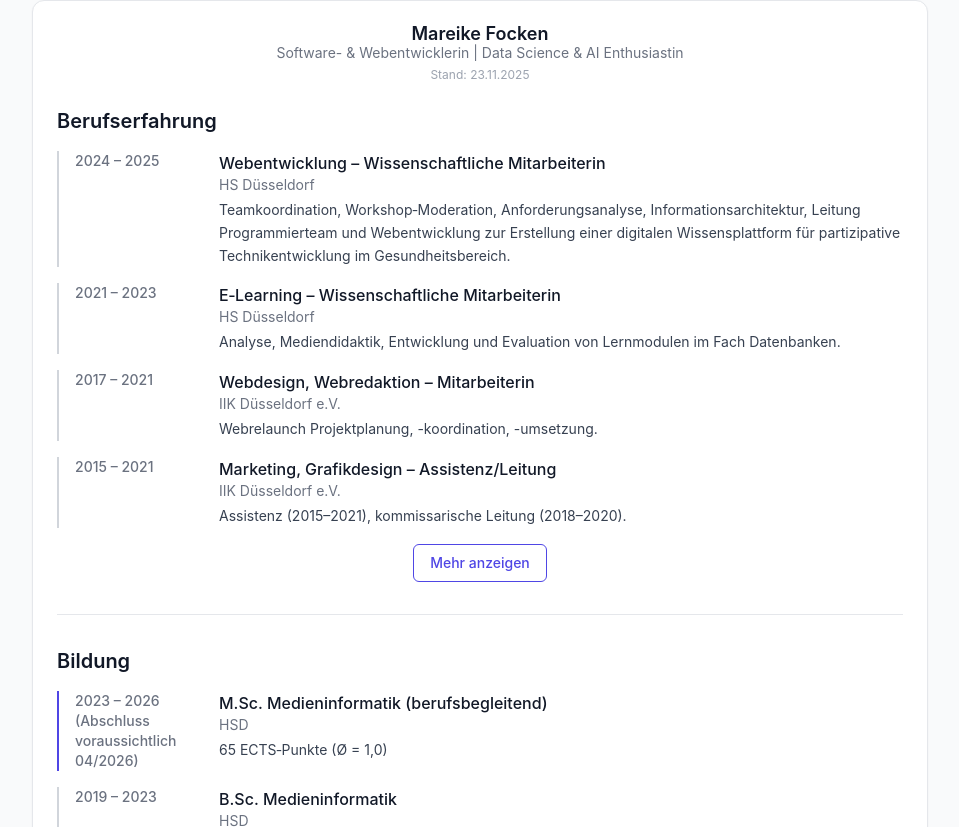
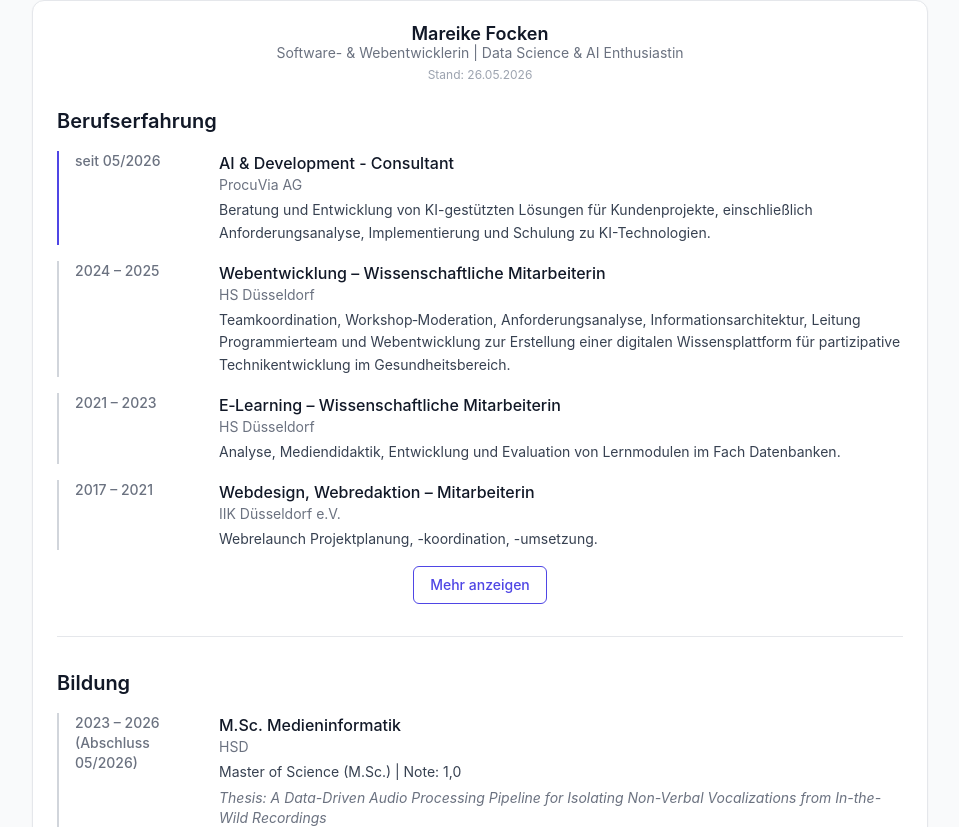
Before and after one commit to mafo3186/me, a Next.js app: page /resume in a window 1280 px wide. Shown: the part 213-1040 px from the top of the page, without its empty margins (160-1119 px from the left). Built offline with nearby package versions, Linux system fonts and the light colour scheme.

Commit message:
updating work experience and M.Sc. degree

```diff
--- a/app/resume/page.tsx
+++ b/app/resume/page.tsx
@@ -15,13 +15,22 @@ interface Education {
   institution: string;
   period: string;
   description: string;
+  thesis?: string;
   current?: boolean;
 }
 
 export default function Resume() {
-  const currentDate = '23.11.2025';
+  const currentDate = '26.05.2026';
 
   const experiences: Experience[] = [
+    {
+      title: 'AI & Development - Consultant',
+      organization: 'ProcuVia AG',
+      period: 'seit 05/2026',
+      description:
+        'Beratung und Entwicklung von KI-gestützten Lösungen für Kundenprojekte, einschließlich Anforderungsanalyse, Implementierung und Schulung zu KI-Technologien.',
+      current: true,
+    },
     {
       title: 'Webentwicklung – Wissenschaftliche Mitarbeiterin',
       organization: 'HS Düsseldorf',
@@ -75,11 +84,12 @@ export default function Resume() {
 
   const educations: Education[] = [
     {
-      title: 'M.Sc. Medieninformatik (berufsbegleitend)',
+      title: 'M.Sc. Medieninformatik',
       institution: 'HSD',
-      period: '2023 – 2026 (Abschluss voraussichtlich 04/2026)',
-      description: '65 ECTS‑Punkte (Ø = 1,0)',
-      current: true,
+      period: '2023 – 2026 (Abschluss 05/2026)',
+      description: 'Master of Science (M.Sc.) | Note: 1,0',
+      thesis: 'A Data-Driven Audio Processing Pipeline for Isolating Non-Verbal Vocalizations from In-the-Wild Recordings',
+      current: false,
     },
     {
       title: 'B.Sc. Medieninformatik',
@@ -101,7 +111,7 @@ export default function Resume() {
     },
   ];
 
-  const skills = ['Python (ML/DL)', 'Java', 'Typescript', 'Javascript', 'React/Next.js', 'HTML5', 'CSS/Tailwind', 'SQL', 'Git', 'GitHub CoPilot','Adobe Suite'];
+  const skills = ['Python (ML/DL)', 'Java', 'Typescript', 'Javascript', 'React/Next.js', 'HTML5', 'CSS/Tailwind', 'SQL', 'Git', 'GitHub CoPilot', 'Claude Code', 'Adobe Suite'];
   const methods = ['Scrum / Agile Methoden', 'Requirements Engineering', 'Workshop‑Moderation', 'Prompting', 'Kommunikativ', 'Lösungsorientiert', 'Lernfähig'];
   const languages = ['Deutsch (Muttersprache)', 'Englisch (C1)', 'Französisch (B2)', 'Spanisch (A2)'];
   const interests = ['Reisen', 'Tanzen', 'Singen', 'KI: Machine/Deep Learning', 'Sinnvolle Digitalisierung'];
@@ -127,7 +137,7 @@ export default function Resume() {
                 {(showMoreExp ? experiences : experiences.slice(0, 4)).map((exp, idx) => (
                   <div
                     key={idx}
-                    className={`border-l-2 pl-4 border-gray-300 dark:border-gray-600`}
+                    className={`border-l-2 pl-4 ${exp.current ? 'border-indigo-600 dark:border-indigo-400' : 'border-gray-300 dark:border-gray-600'}`}
                   >
                     <div className="flex flex-col md:flex-row md:items-start md:gap-4">
                       {/* Zeitraum */}
@@ -171,6 +181,10 @@ export default function Resume() {
                         <h4 className="font-medium text-gray-900 dark:text-white">{edu.title}</h4>
                         <p className="text-sm text-gray-500 dark:text-gray-400 mb-1">{edu.institution}</p>
                         <p className="text-sm text-gray-700 dark:text-gray-300 leading-relaxed">{edu.description}</p>
+                        {edu.thesis && (
+                          <p className="text-sm text-gray-500 dark:text-gray-400 mt-1 italic">Thesis: {edu.thesis}</p>
+                         )
+                        }
                       </div>
                     </div>
                   </div>
```
